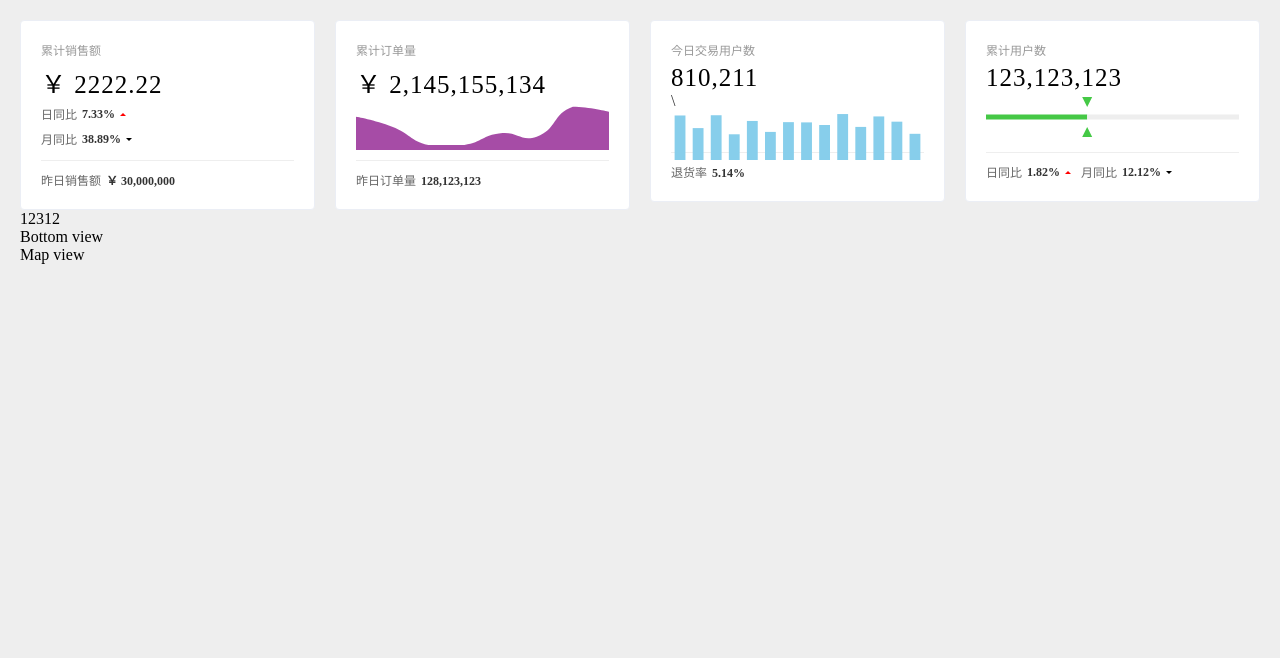
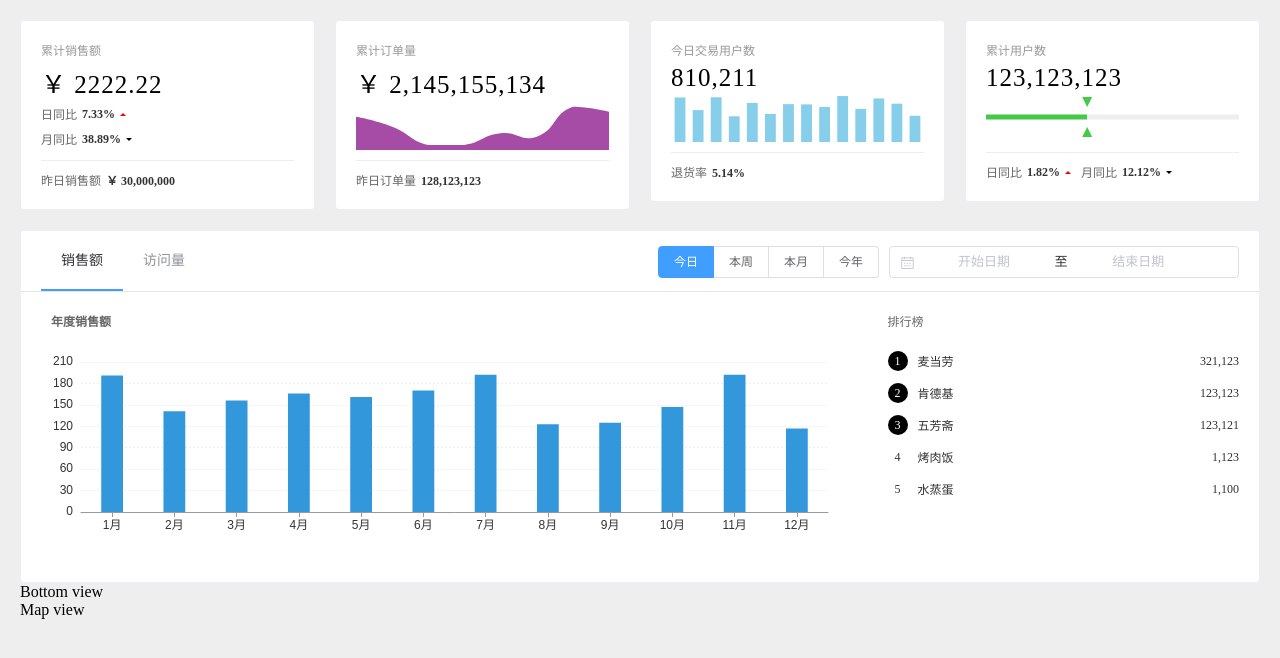
Before and after one commit to dutlzn/Data-Visualize, a Vue app in the folder report-dev/: page /#/ in a window 1280 px wide. Shown: the top 658 px of the page. Built offline with nearby package versions, Linux system fonts and the light colour scheme.

Commit message:
销售趋势图和列表开发

```diff
--- a/report-dev/src/components/SalesView/index.vue
+++ b/report-dev/src/components/SalesView/index.vue
@@ -1,36 +1,315 @@
 <template>
-<div>12312</div>
-  <!-- <v-chart :options="data" /> -->
-  <!-- <ve-line :data="data2" /> -->
+  <div class="sales-view">
+    <el-card shadow="hover" :body-style="{ padding: '0 0 20px 0' }">
+      <template v-slot:header>
+        <div class="menu-wrapper">
+          <el-menu
+            :default-active="activeIndex"
+            mode="horizontal"
+            class="sales-view-menu"
+            @select="onMenuSelect"
+          >
+            <el-menu-item index="1">销售额</el-menu-item>
+            <el-menu-item index="2">访问量</el-menu-item>
+          </el-menu>
+
+          <div class="menu-right">
+            <el-radio-group v-model="radioSelect" size="small">
+              <el-radio-button label="今日"></el-radio-button>
+              <el-radio-button label="本周"></el-radio-button>
+              <el-radio-button label="本月"></el-radio-button>
+              <el-radio-button label="今年"></el-radio-button>
+            </el-radio-group>
+
+            <el-date-picker
+              class="sales-view-data-picker"
+              type="daterange"
+              v-model="date"
+              range-separator="至"
+              start-placeholder="开始日期"
+              end-placeholder="结束日期"
+              size="small"
+              unlink-panels
+              :picker-options="pickerOptions"
+            >
+            </el-date-picker>
+          </div>
+        </div>
+      </template>
+      <template>
+        <div class="sales-view-chart-wrapper">
+          <v-chart :options="chartOption"></v-chart>
+          <div class="sales-view-list">
+            <div class="sales-view-title">排行榜</div>
+            <div class="list-item-wrapper">
+              <div class="list-item" v-for="item in rankData" :key="item.no">
+                <!-- class 动态绑定 -->
+                <!-- <div class="lite-item-no" :class="+item.no<=3? 'top-no':''">{{item.no}}</div> -->
+                <div :class="['list-item-no', +item.no <= 3 ? 'top-no' : '']">
+                  {{ item.no }}
+                </div>
+                <div class="list-item-name">{{ item.name }}</div>
+                <div class="list-item-money">{{ item.money }}</div>
+              </div>
+            </div>
+          </div>
+        </div>
+      </template>
+    </el-card>
+  </div>
 </template>
 <script>
 export default {
+  methods: {
+    onMenuSelect(index) {
+      let _this = this;
+      _this.activeIndex = index;
+    },
+  },
+  mounted() {
+    let _this = this;
+    let data = [];
+    for (let i = 0; i < 12; ++i) {
+      data.push(Math.floor(Math.random() * 100) + 100);
+    }
+    _this.randomData = data;
+  },
   data() {
     return {
-      data2: {
-        columns: ["日期", "访问用户", "下单用户"],
-        rows: [
-          { 日期: "2018-05-22", 访问用户: 32371, 下单用户: 19810 },
-          { 日期: "2018-05-23", 访问用户: 12328, 下单用户: 4398 },
-          { 日期: "2018-05-24", 访问用户: 92381, 下单用户: 52910 },
-        ],
-      },
-      data: {
-        xAxis: {
-          type: "category",
-        },
-        yAxis: {},
-        series: [
+      randomData: [],
+      activeIndex: "1",
+      radioSelect: "今日",
+      date: null,
+      pickerOptions: {
+        shortcuts: [
           {
-            type: "line",
-            data: [1, 2, 3, 4],
+            text: "最近一周",
+            onClick(picker) {
+              const end = new Date();
+              const start = new Date();
+              start.setTime(start.getTime() - 3600 * 1000 * 24 * 7);
+              // debugger
+              picker.$emit("pick", [start, end], true);
+            },
+          },
+          {
+            text: "最近一个月",
+            onClick(picker) {
+              const end = new Date();
+              const start = new Date();
+              start.setTime(start.getTime() - 3600 * 1000 * 24 * 30);
+              picker.$emit("pick", [start, end], true);
+            },
+          },
+          {
+            text: "最近三个月",
+            onClick(picker) {
+              const end = new Date();
+              const start = new Date();
+              start.setTime(start.getTime() - 3600 * 1000 * 24 * 90);
+              picker.$emit("pick", [start, end], true);
+            },
           },
         ],
       },
+
+      chartOption: {
+        title: {
+          text: "年度销售额",
+          textStyle: {
+            fontSize: 12,
+            color: "#666",
+          },
+          left: 25,
+          top: 20,
+        },
+        xAxis: {
+          type: "category",
+          data: [
+            "1月",
+            "2月",
+            "3月",
+            "4月",
+            "5月",
+            "6月",
+            "7月",
+            "8月",
+            "9月",
+            "10月",
+            "11月",
+            "12月",
+          ],
+          axisTick: {
+            alignWithLabel: true,
+            lineStyle: {
+              color: '#999'
+            }
+          },
+          axisLine: {
+            lineStyle: {
+              color: '#999'
+            }
+          },
+          axisLabel: {
+            color: '#333'
+          }
+        },
+        yAxis: {
+          axisLine: {
+            show: false,
+          },
+          axisTick: {
+            show: false,
+          },
+          splitLine: {
+            lineStyle: {
+              type: "dotted",
+              color: "#eee",
+            },
+          },
+        },
+        series: [
+          {
+            type: "bar",
+            barWidth: "35%",
+            data: [191, 141, 156, 166, 161, 170, 192, 123, 125, 147, 192, 117],
+          },
+        ],
+        color: ["#3398db"],
+        grid: {
+          top: 70,
+          left: 60,
+          right: 60,
+          bottom: 50,
+        },
+      },
+      rankData: [
+        {
+          no: 1,
+          name: "麦当劳",
+          money: "321,123",
+        },
+        {
+          no: 2,
+          name: "肯德基",
+          money: "123,123",
+        },
+        {
+          no: 3,
+          name: "五芳斋",
+          money: "123,121",
+        },
+        {
+          no: 4,
+          name: "烤肉饭",
+          money: "1,123",
+        },
+        {
+          no: 5,
+          name: "水蒸蛋",
+          money: "1,100",
+        },
+      ],
     };
   },
 };
 </script>
 
 <style scoped>
+.sales-view {
+  margin-top: 20px;
+}
+
+.menu-wrapper {
+  /* 按行排序*/
+  display: flex;
+  align-items: center;
+  position: relative;
+  justify-content: flex-end;
+  align-items: center;
+}
+.menu-right {
+  position: absolute;
+  right: 20px;
+  display: flex;
+}
+.sales-view-menu {
+  width: 100%;
+  padding-left: 20px;
+}
+.sales-view-data-picker {
+  margin-left: 10px;
+}
+/* .el-menu-item{
+  height: 50px;
+  line-height: 50px;
+  margin: 0 20px;
+} */
+
+.sales-view-chart-wrapper {
+  /* 排成一行 */
+  display: flex;
+  height: 270px;
+}
+
+.echarts {
+  /* 收缩空间0.7 */
+  flex: 0 0 70%;
+  width: 70%;
+  height: 100%;
+}
+
+.sales-view-list {
+  /* 占满剩余款对*/
+  flex: 1;
+  width: 100%;
+  height: 100%;
+  overflow: hidden;
+}
+
+.sales-view-title {
+  margin-top: 20px;
+  font-size: 12px;
+  color: #666;
+  font-weight: 500;
+}
+
+.list-item {
+  display: flex;
+  align-items: center;
+  font-size: 12px;
+  height: 20px;
+  padding: 6px 20px 6px 0;
+}
+
+.list-item-no {
+  display: flex;
+  align-items: center;
+  justify-content: center;
+  width: 20px;
+  height: 20px;
+  color: #333;
+}
+
+.list-item-no.top-no {
+  background: #000;
+  border-radius: 50%;
+  color: #fff;
+  font-weight: 500;
+}
+
+.list-item-name {
+  margin-left: 10px;
+  color: #333;
+}
+
+.list-item-money {
+  flex: 1;
+  /* 文字向右靠齐 */
+  text-align: right;
+}
+
+.list-item-wrapper {
+  margin-top: 15px;
+}
 </style>
--- a/report-dev/src/components/TodayUsers/index.vue
+++ b/report-dev/src/components/TodayUsers/index.vue
@@ -2,7 +2,7 @@
   <div>
     <common-card title="今日交易用户数" value="810,211">
       <template>
-        <!-- <div id="today-users-charts"></div> -->\
+        <!-- <div id="today-users-charts"></div> -->
         <v-chart :options="getOptions()" />
       </template>
       <template v-slot:footer>
--- a/report-dev/src/plugins/element.js
+++ b/report-dev/src/plugins/element.js
@@ -1,8 +1,15 @@
 import Vue from 'vue'
 import { Button,
          Card,
-        Row, Col } from 'element-ui'
+        Row, Col, Menu, MenuItem, Radio, RadioGroup, DatePicker, RadioButton} from 'element-ui'
+
 Vue.use(Button)
 Vue.use(Card)
 Vue.use(Row)
 Vue.use(Col)
+Vue.use(Menu)
+Vue.use(MenuItem)
+Vue.use(Radio)
+Vue.use(RadioGroup)
+Vue.use(DatePicker)
+Vue.use(RadioButton)
--- a/report-dev/src/style/index.css
+++ b/report-dev/src/style/index.css
@@ -2,3 +2,9 @@
     width: 100%;
     height: 100%;
 }
+
+.el-card__header {
+  border-bottom: none;
+  padding: 0;
+
+}
```
